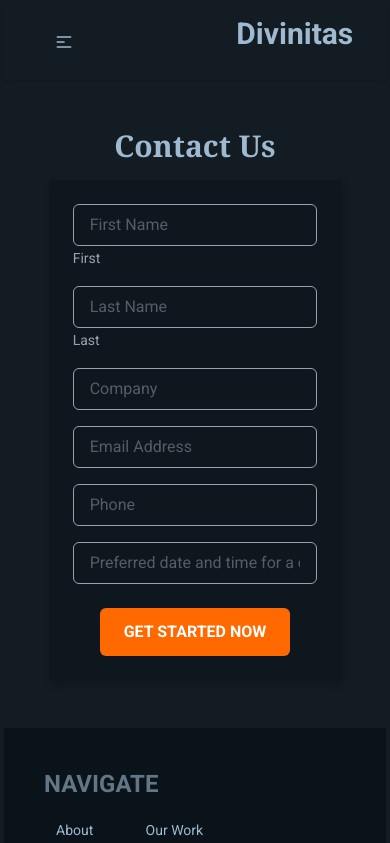
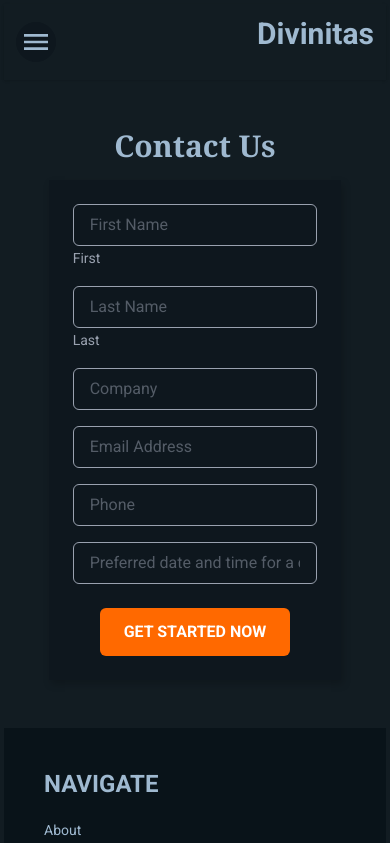
Before and after one commit to JGuzman87/divinitas, a Next.js app: page / in a window 390 px wide. Shown: the top 843 px of the page. Built offline with nearby package versions, Linux system fonts and the light colour scheme.

Commit message:
changed hamburger menu

```diff
--- a/components/Footer.jsx
+++ b/components/Footer.jsx
@@ -6,19 +6,19 @@
   return (
     <footer className="footer sm:footer-horizontal bg-base-300 text-base-content p-10 mt-auto">
       <nav className="flex flex-col ">
-        <h2 className="footer-title ">Navigate</h2>
-        <ul className="grid grid-cols-2 md:grid-cols-1">
+        <h2 className="uppercase">Navigate</h2>
+        <ul className="grid grid-cols-1 gap-4">
           {linkArr.map((link) => (
-            <li className="tab tab-active justify-start" key={link}>
+            <li className="" key={link}>
               <Link href={"/" + link.replace(/\s+/g, '')}>
-                <p className="hover:text-orange capitalize">{link}</p>
+                <p className="hover:text-orange-300 capitalize">{link}</p>
               </Link>
             </li>
           ))}
         </ul>
       </nav>
       <div>
-        <h2 className="footer-title">Contact Us</h2>
+        <h2 className="uppercase">Contact Us</h2>
         <p>Phone: 407-601-4606</p>
         <p>Email: steve@divinitasnow.com </p>
         <h3>Divinitas</h3>
@@ -26,7 +26,7 @@
         <p>Orlando, FL 32909</p>
       </div>
       <nav className=" flex flex-col justify-center">
-        <h6 className="footer-title flex self-center">Social</h6>
+        <h6 className="uppercase flex self-center">Social</h6>
         <div className="grid grid-flow-col gap-4">
           <a href="https://www.facebook.com/DivinitasDisplays/?ref=hl#">
             <svg
--- a/components/Nav.jsx
+++ b/components/Nav.jsx
@@ -12,37 +12,63 @@
       <Link href={"/"}>
         <h1 className="hover:text-orange-300 justify-self-center">Divinitas</h1>
       </Link>
-      <div className="navbar-start">
-        <div className="dropdown">
-          <div tabIndex={0} role="button" className="btn btn-ghost md:hidden ">
+      <div className="drawer">
+        <input id="my-drawer" type="checkbox" className="drawer-toggle" />
+        <div className="drawer-content">
+          {/* Page content here */}
+          <label
+            htmlFor="my-drawer"
+            className="btn btn-circle swap swap-rotate md:hidden"
+          >
+            <input type="checkbox" />
+
+            {/* hamburger icon */}
             <svg
+              className="swap-off fill-current"
               xmlns="http://www.w3.org/2000/svg"
-              className="h-5 w-5 hover:text-orange-300"
-              fill="none"
-              viewBox="0 0 24 24"
-              stroke="currentColor"
+              width="32"
+              height="32"
+              viewBox="0 0 512 512"
             >
-              {" "}
-              <path
-                strokeLinecap="round"
-                strokeLinejoin="round"
-                strokeWidth="2"
-                d="M4 6h16M4 12h8m-8 6h16"
-              />{" "}
+              <path d="M64,384H448V341.33H64Zm0-106.67H448V234.67H64ZM64,128v42.67H448V128Z" />
             </svg>
-          </div>
-          <ul
-            tabIndex={0}
-            className="menu menu-sm dropdown-content bg-base-100 rounded-box z-1 mt-3 w-52 p-2 capitalize"
-          >
+
+            {/* close icon */}
+            <svg
+              className="swap-on fill-current"
+              xmlns="http://www.w3.org/2000/svg"
+              width="32"
+              height="32"
+              viewBox="0 0 512 512"
+            >
+              <polygon points="400 145.49 366.51 112 256 222.51 145.49 112 112 145.49 222.51 256 112 366.51 145.49 400 256 289.49 366.51 400 400 366.51 289.49 256 400 145.49" />
+            </svg>
+          </label>
+        </div>
+        <div className="drawer-side">
+          <label
+            htmlFor="my-drawer"
+            aria-label="close sidebar"
+            className="drawer-overlay"
+          ></label>
+          <ul className="menu bg-base-200 text-base-content min-h-full w-80 p-4">
+            {/* Sidebar content here */}
             {linkArr.map((link) => (
               <li key={link}>
-                <Link href={"/" + link.replace(/\s+/g, '')}>{link}</Link>
+                <Link
+                  href={"/" + link.replace(/\s+/g, "")}
+                  onClick={() => {
+                    document.getElementById("my-drawer").checked = false;
+                  }}
+                >
+                  {link}
+                </Link>
               </li>
             ))}
           </ul>
         </div>
       </div>
+
       <div className="navbar-end hidden md:flex">
         <ul className="gap-3.5 flex justify-end tabs-border" robe="tablist">
           {linkArr.map((link) => (
@@ -50,7 +76,7 @@
               <Link
                 role="tab"
                 className="tab tab-active hover:text-orange-400 font-extrabold text-nowrap capitalize"
-                href={"/" + link.replace(/\s+/g, '')}
+                href={"/" + link.replace(/\s+/g, "")}
               >
                 {link}{" "}
               </Link>
```
